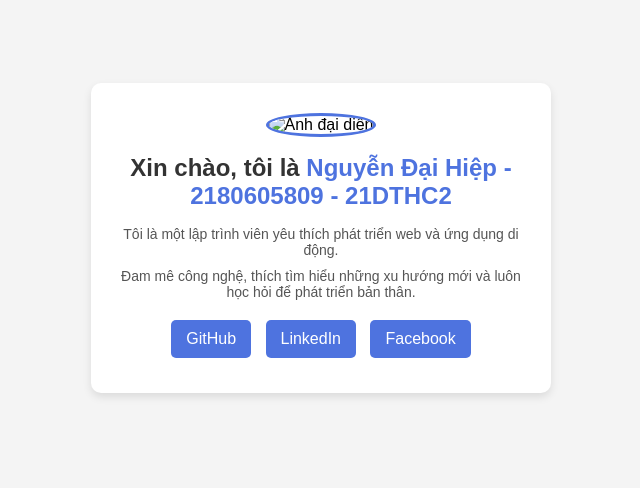
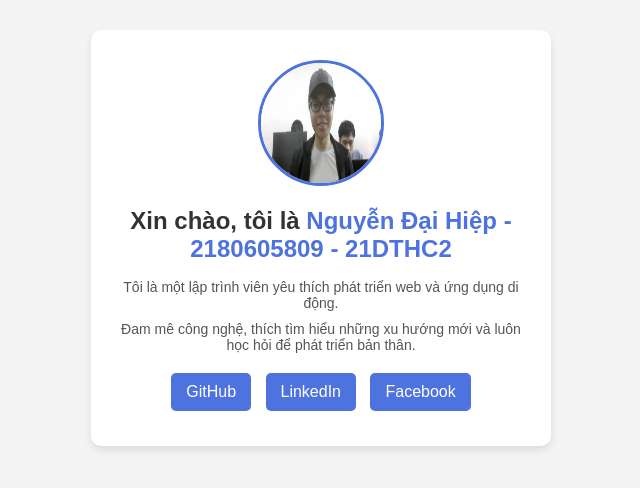
Before and after one commit to ZNn9/nguyendaihiep.github.io, a plain HTML site: page index.html in a window 1280 px wide. Shown: the part 162-650 px from the top of the page, without its empty margins (319-959 px from the left). Drawn offline with Linux system fonts and the light colour scheme.

Commit message:
HTML-CSS

```diff
--- a/index.html
+++ b/index.html
@@ -9,7 +9,7 @@
 <body>
     <div class="container">
         <div class="profile">
-            <img src="images/image/WIN_20250306_08_24_42_Pro.jpg" alt="Ảnh đại diện">
+            <img src="images/WIN_20250306_08_24_42_Pro.jpg" alt="Ảnh đại diện">
             <h1>Xin chào, tôi là <span>Nguyễn Đại Hiệp - 2180605809 - 21DTHC2</span></h1>
             <p>Tôi là một lập trình viên yêu thích phát triển web và ứng dụng di động.</p>
             <p>Đam mê công nghệ, thích tìm hiểu những xu hướng mới và luôn học hỏi để phát triển bản thân.</p>
```
